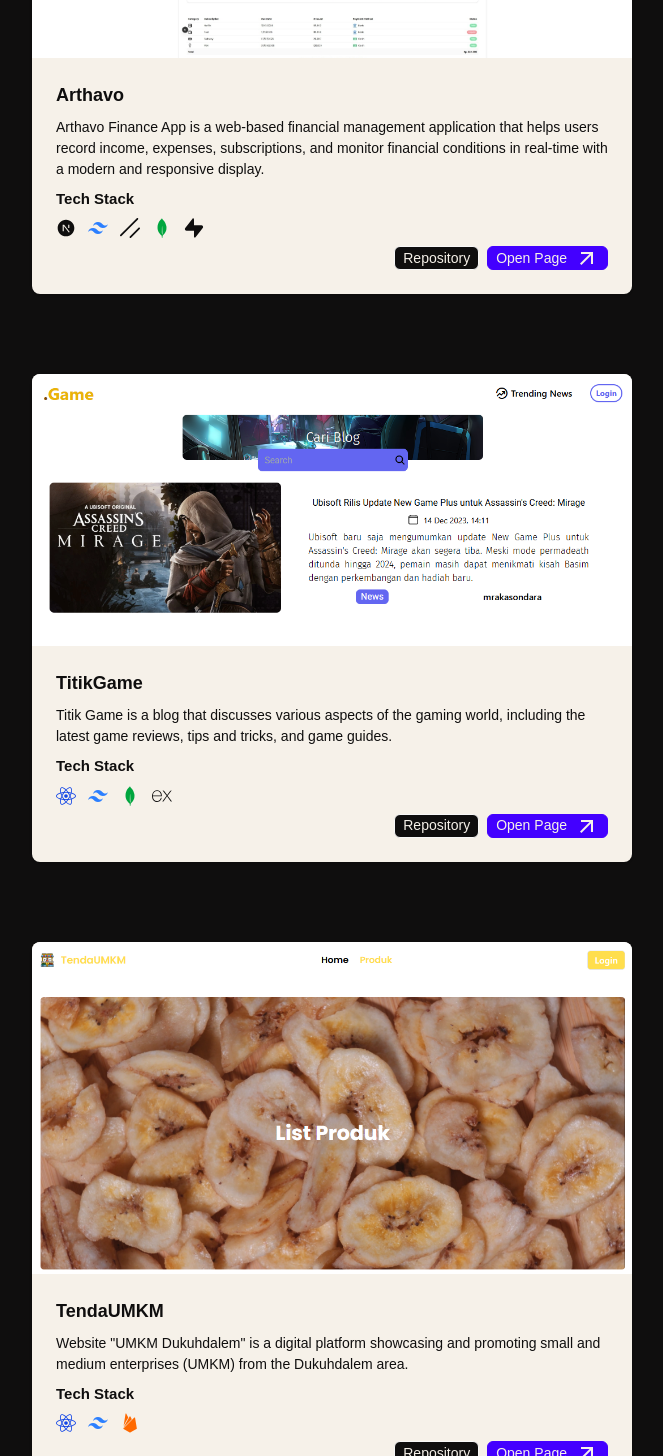
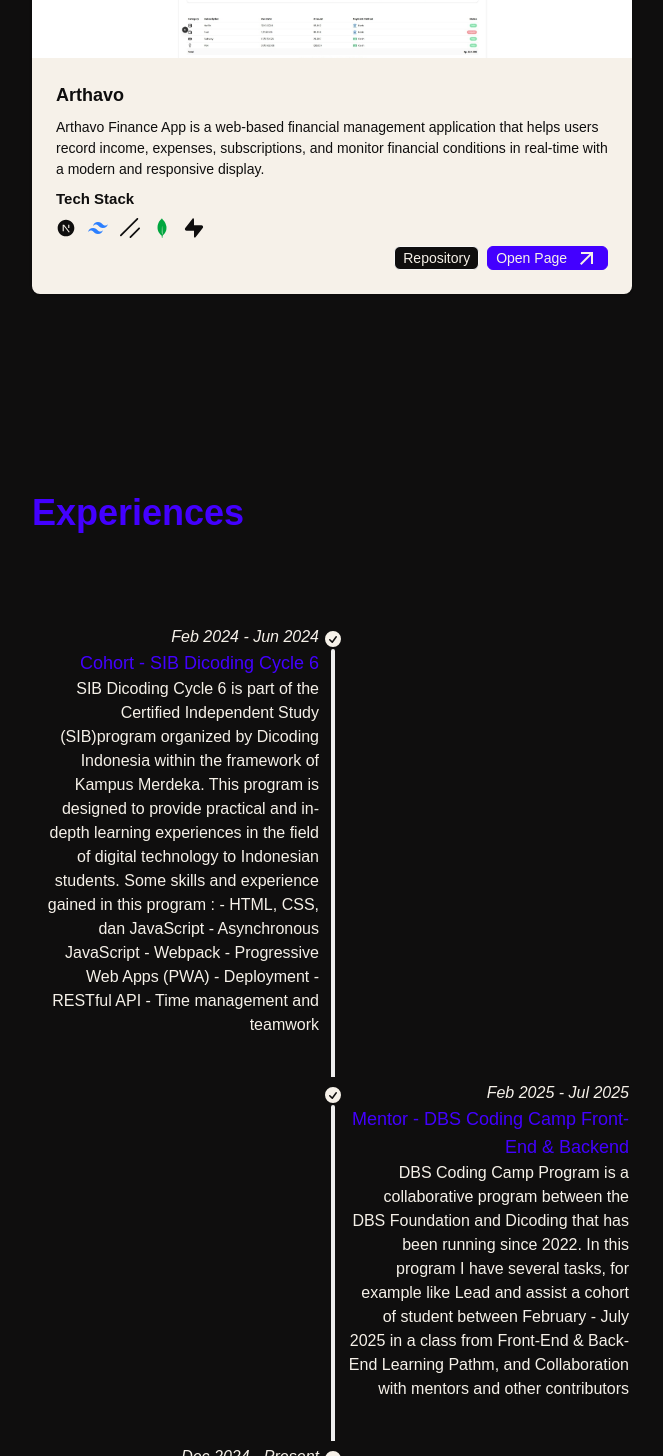
Before and after one commit to mrakasondara/portfolio-new, a React (Vite) app: page / in a window 1280 px wide. Shown: the part 1344-2800 px from the top of the page, without its empty margins (308-971 px from the left). Built offline with nearby package versions, Linux system fonts and the light colour scheme; a web font is replaced by a local one.

Commit message:
feat: remove some portfolio items

```diff
--- a/src/components/PortfolioApp.jsx
+++ b/src/components/PortfolioApp.jsx
@@ -17,9 +17,8 @@ const PortfolioApp = () => {
         <div className="flex flex-col md:w-3/4 justify-center">
           <TypingText />
           <p className="text-2xl text-justify md:text-left text-sub font-suse font-bold mt-2">
-            Fresh Graduate with an interest in Frontend Development. Focused on
-            building modern, interactive, and responsive web interfaces to
-            deliver an optimal user experience.
+            Full-Stack Web Developer specializing in craft modern,
+            interactive,and responsive user experiences.
           </p>
         </div>
         <motion.img
--- a/src/components/sections/certificates/CertificateItem.jsx
+++ b/src/components/sections/certificates/CertificateItem.jsx
@@ -35,6 +35,7 @@ const CertificateItem = ({ image, title, url }) => {
           src={image}
           className="thumb"
           alt={title}
+          loading="lazy"
         />
       </figure>
       <motion.div
--- a/src/components/sections/portfolio/PortfolioItem.jsx
+++ b/src/components/sections/portfolio/PortfolioItem.jsx
@@ -32,7 +32,7 @@ const PortfolioItem = ({
       className="card bg-sub w-full shadow-sm text-main font-suse"
     >
       <figure>
-        <img src={image} alt={title} />
+        <img src={image} alt={title} loading="lazy" />
       </figure>
       <div className="card-body">
         <h2 className="card-title ">{title}</h2>
--- a/src/data/portfolio.js
+++ b/src/data/portfolio.js
@@ -72,56 +72,4 @@ export const portfolioItems = [
       },
     ],
   },
-  {
-    image: "/portfolio/titikgame.png",
-    title: "TitikGame",
-    desc: "Titik Game is a blog that discusses various aspects of the gaming world, including the latest game reviews, tips and tricks, and game guides.",
-    githubUrl: "https://github.com/mrakasondara/Blog-Titik-Game",
-    deployUrl: "https://blog-titikgame.vercel.app/",
-    techStack: [
-      {
-        name: "reactjs",
-        component: FaReact,
-        className: "text-blue-700",
-      },
-      {
-        name: "tailwindcss",
-        component: RiTailwindCssFill,
-        className: "text-blue-500",
-      },
-      {
-        name: "mongodb",
-        component: SiMongodb,
-        className: "text-green-600",
-      },
-      {
-        name: "expressjs",
-        component: SiExpress,
-      },
-    ],
-  },
-  {
-    image: "/portfolio/tendaumkm.png",
-    title: "TendaUMKM",
-    desc: 'Website "UMKM Dukuhdalem" is a digital platform showcasing and promoting small and medium enterprises (UMKM) from the Dukuhdalem area.',
-    githubUrl: "https://github.com/mrakasondara",
-    deployUrl: "https://umkm-dukuhdalem-b0d72.web.app/",
-    techStack: [
-      {
-        name: "reactjs",
-        component: FaReact,
-        className: "text-blue-700",
-      },
-      {
-        name: "tailwindcss",
-        component: RiTailwindCssFill,
-        className: "text-blue-500",
-      },
-      {
-        name: "firebase",
-        component: IoLogoFirebase,
-        className: "text-orange-500",
-      },
-    ],
-  },
 ];
```
